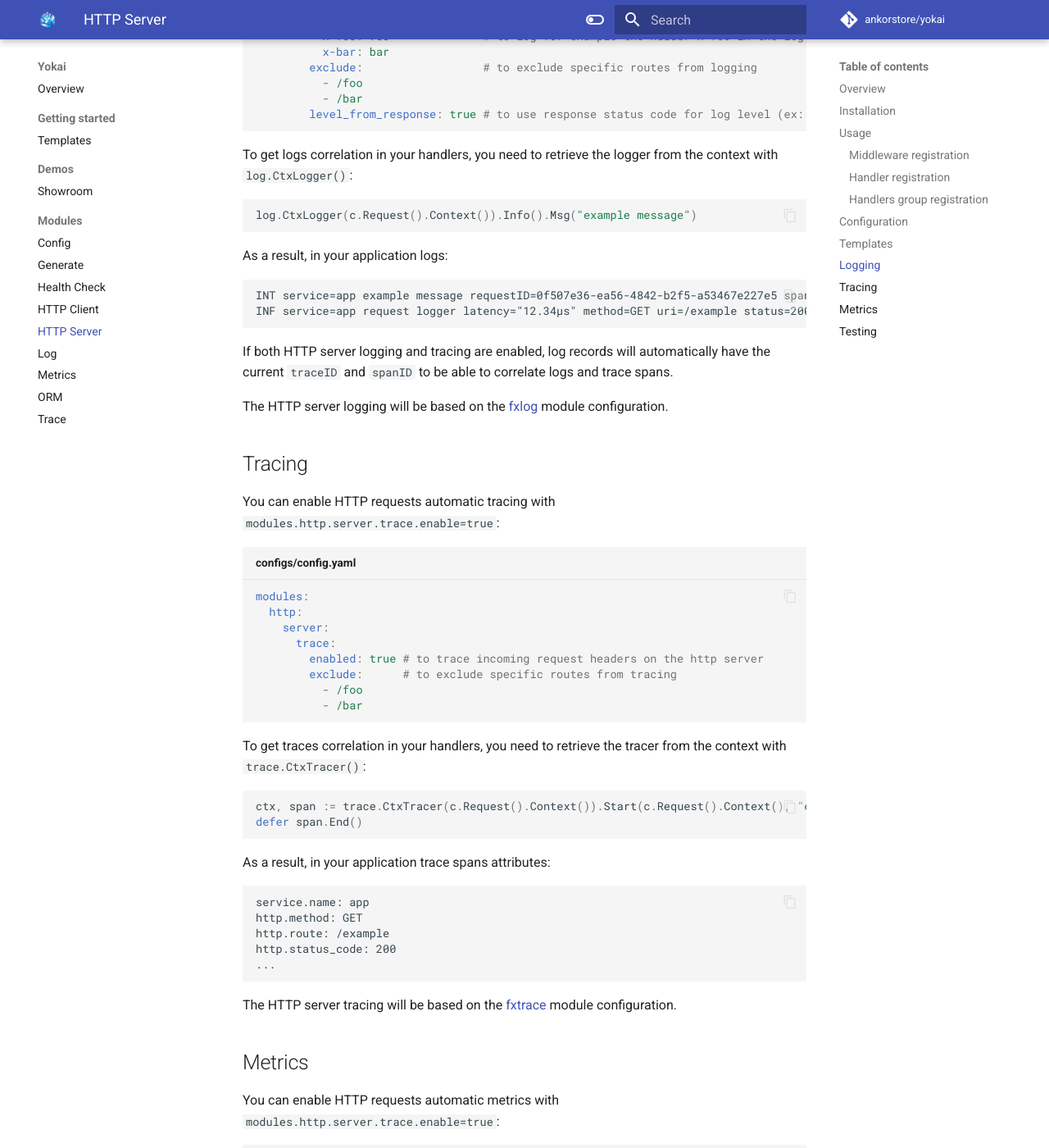
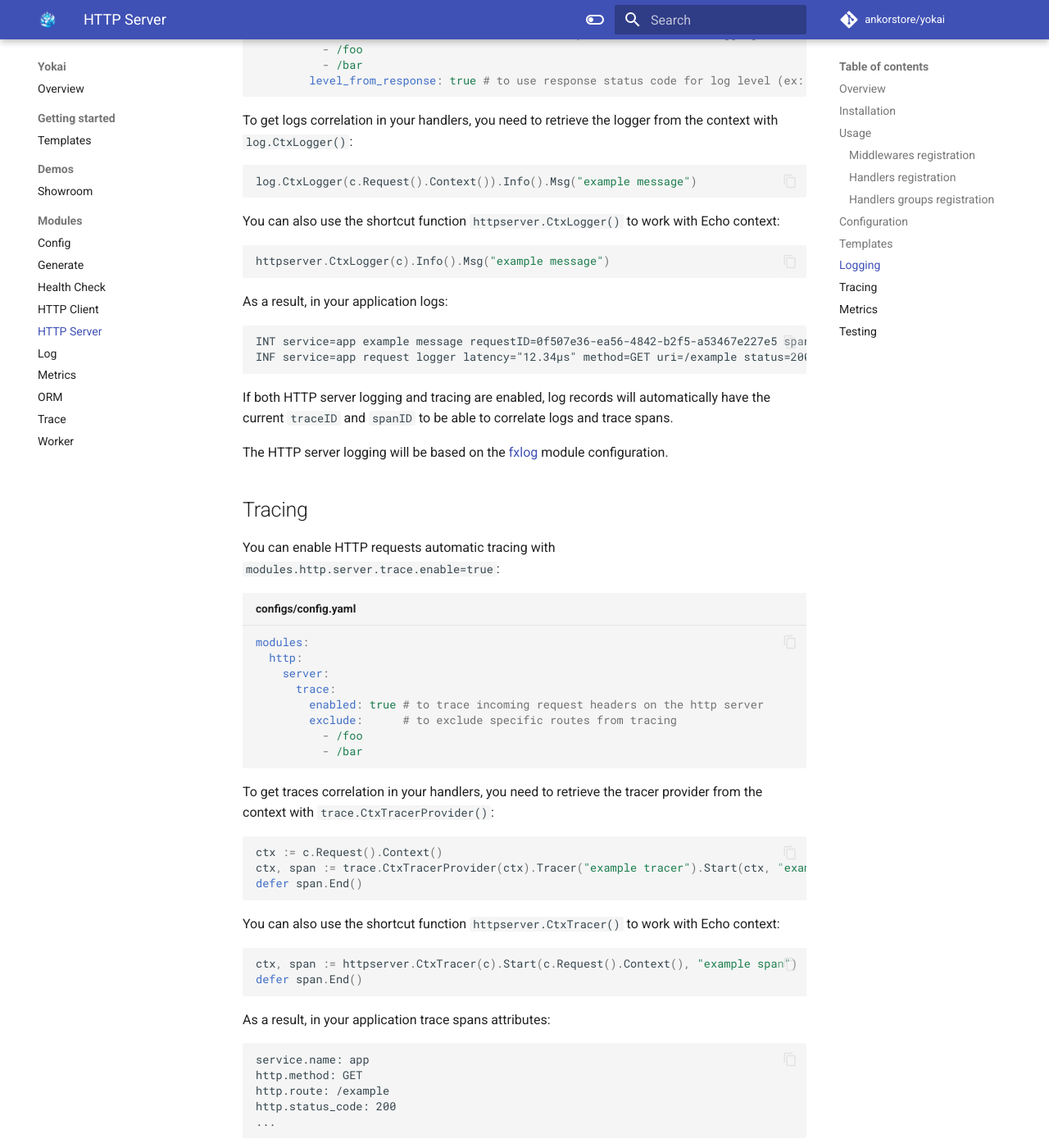
Before and after one commit to ankorstore/yokai, an MkDocs documentation site: the page built from docs/modules/fxhttpserver.md, in a window 1280 px wide and 1400 px high, scrolled down 8692 px. Shown: the whole window at 82% size. Built offline with MkDocs 1.6.1 and Material for MkDocs 9.7.7, drawn with Linux system fonts in a browser that asks for light colours; comment, search, counter and statistics services are not loaded; some of the changed text lies outside the part shown.

````diff
--- a/docs/modules/fxhttpserver.md
+++ b/docs/modules/fxhttpserver.md
@@ -69,7 +69,7 @@ It is recommended to keep routing definition separated from services definitions
 
 This module offers the possibility to easily register HTTP handlers, groups and middlewares.
 
-### Middleware registration
+### Middlewares registration
 
 You can use the `AsMiddleware()` function to register global middlewares on your HTTP server:
 
@@ -137,7 +137,7 @@ func ProvideRouting() fx.Option {
 }
 ```
 
-### Handler registration
+### Handlers registration
 
 You can use the `AsHandler()` function to register handlers and their middlewares on your HTTP server:
 
@@ -173,7 +173,7 @@ func NewExampleHandler(config *config.Config) *ExampleHandler {
 func (h *ExampleHandler) Handle() echo.HandlerFunc {
 	return func(c echo.Context) error {
 		// example of correlated trace span
-		ctx, span := trace.CtxTracer(c.Request().Context()).Start(c.Request().Context(), "example span")
+		ctx, span := trace.CtxTracerProvider(c.Request().Context()).Tracer("example tracer").Start(c.Request().Context(), "example span")
 		defer span.End()
 
 		// example of correlated log
@@ -207,7 +207,7 @@ func ProvideRouting() fx.Option {
 }
 ```
 
-### Handlers group registration
+### Handlers groups registration
 
 You can use the `AsHandlersGroup()` function to register handlers groups and their middlewares on your HTTP
 server:
@@ -246,7 +246,7 @@ func NewOtherHandler(config *config.Config) *OtherHandler {
 func (h *OtherHandler) Handle() echo.HandlerFunc {
 	return func(c echo.Context) error {
 		// example of correlated trace span
-		ctx, span := trace.CtxTracer(c.Request().Context()).Start(c.Request().Context(), "other span")
+		ctx, span := trace.CtxTracerProvider(c.Request().Context()).Tracer("example tracer").Start(c.Request().Context(), "other span")
 		defer span.End()
 
 		// example of correlated log
@@ -326,7 +324,6 @@ modules:
         enabled: true             # disabled by default
         path: templates/*.html    # templates path lookup pattern
 ```
-
 
 If `app.debug=true` (or env var `APP_DEBUG=true`), error responses will not be obfuscated and stack trace will be added.
 
@@ -419,6 +416,12 @@ To get logs correlation in your handlers, you need to retrieve the logger from t
 log.CtxLogger(c.Request().Context()).Info().Msg("example message")
 ```
 
+You can also use the shortcut function `httpserver.CtxLogger()` to work with Echo context:
+
+```go
+httpserver.CtxLogger(c).Info().Msg("example message")
+```
+
 As a result, in your application logs:
 
 ```
@@ -445,10 +448,18 @@ modules:
           - /bar
 ```
 
-To get traces correlation in your handlers, you need to retrieve the tracer from the context with `trace.CtxTracer()`:
+To get traces correlation in your handlers, you need to retrieve the tracer provider from the context with `trace.CtxTracerProvider()`:
 
 ```go
-ctx, span := trace.CtxTracer(c.Request().Context()).Start(c.Request().Context(), "example span")
+ctx := c.Request().Context()
+ctx, span := trace.CtxTracerProvider(ctx).Tracer("example tracer").Start(ctx, "example span")
+defer span.End()
+```
+
+You can also use the shortcut function `httpserver.CtxTracer()` to work with Echo context:
+
+```go
+ctx, span := httpserver.CtxTracer(c).Start(c.Request().Context(), "example span")
 defer span.End()
 ```
 
@@ -466,7 +477,7 @@ The HTTP server tracing will be based on the [fxtrace](fxtrace.md) module config
 
 ## Metrics
 
-You can enable HTTP requests automatic metrics with `modules.http.server.trace.enable=true`:
+You can enable HTTP requests automatic metrics with `modules.http.server.metrics.collect.enable=true`:
 
 ```yaml title="configs/config.yaml"
 modules:
--- a/mkdocs.yml
+++ b/mkdocs.yml
@@ -11,6 +11,7 @@ repo_url: https://github.com/ankorstore/yokai
 # Plugins
 plugins:
   - search
+  - glightbox
 
 # Theme
 theme:
@@ -71,3 +72,4 @@ nav:
       - "Metrics": modules/fxmetrics.md
       - "ORM": modules/fxorm.md
       - "Trace": modules/fxtrace.md
+      - "Worker": modules/fxworker.md
````
Also changed, not shown: other parts of docs/modules/fxhttpserver.md (+0 -2 lines), docs/README.md (+2 -2 lines), docs/modules/fxmetrics.md (+5 -0 lines), docs/modules/fxworker.md (added, +242 -0 lines), docs/assets/images/dash-metrics-dark.png (added), docs/assets/images/dash-metrics-light.png (added), docs/assets/images/dash-workers-dark.png (added), docs/assets/images/dash-workers-light.png (added), 2 other files.
